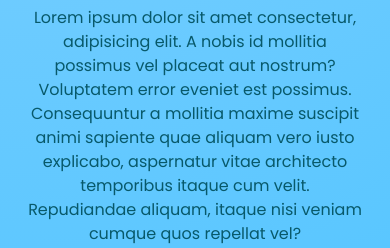
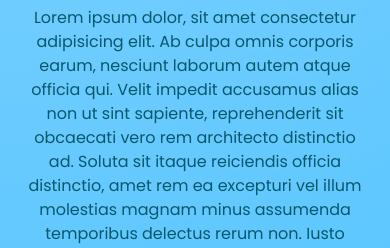
Before and after one commit to novandi18/himatif-unsera, a plain HTML site: page index.html in a window 390 px wide. Shown: the part 591-839 px from the top of the page. Drawn offline with Linux system fonts and the light colour scheme.

```diff
--- a/index.html
+++ b/index.html
@@ -30,7 +30,7 @@
         </div>
         <div class="item content">
             <h1>Learn with Himatif</h1>
-            <p>Lorem ipsum dolor sit amet consectetur, adipisicing elit. A nobis id mollitia possimus vel placeat aut nostrum? Voluptatem error eveniet est possimus. Consequuntur a mollitia maxime suscipit animi sapiente quae aliquam vero iusto explicabo, aspernatur vitae architecto temporibus itaque cum velit. Repudiandae aliquam, itaque nisi veniam cumque quos repellat vel?</p>
+            <p>Lorem ipsum dolor, sit amet consectetur adipisicing elit. Ab culpa omnis corporis earum, nesciunt laborum autem atque officia qui. Velit impedit accusamus alias non ut sint sapiente, reprehenderit sit obcaecati vero rem architecto distinctio ad. Soluta sit itaque reiciendis officia distinctio, amet rem ea excepturi vel illum molestias magnam minus assumenda temporibus delectus rerum non. Iusto nesciunt ipsa reiciendis, voluptatibus quasi sit suscipit quidem libero tempore voluptas! Aliquam, laboriosam perspiciatis?</p>
             <div class="btn">
                 <a href="#" class="btnJoin">JOIN</a>
                 <a href="#" class="btnInfo">MORE INFO</a>
```
